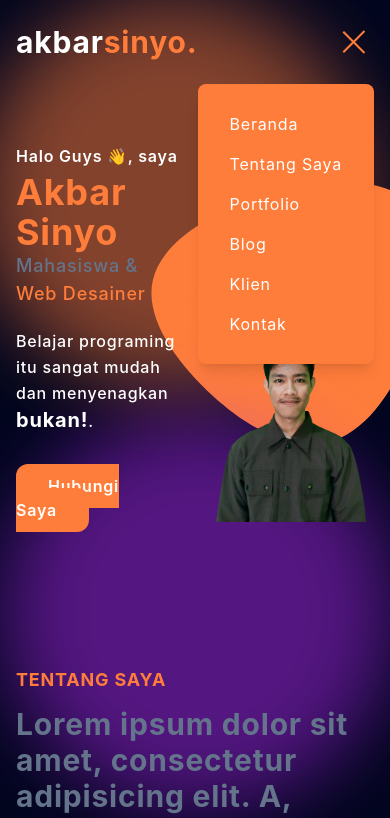
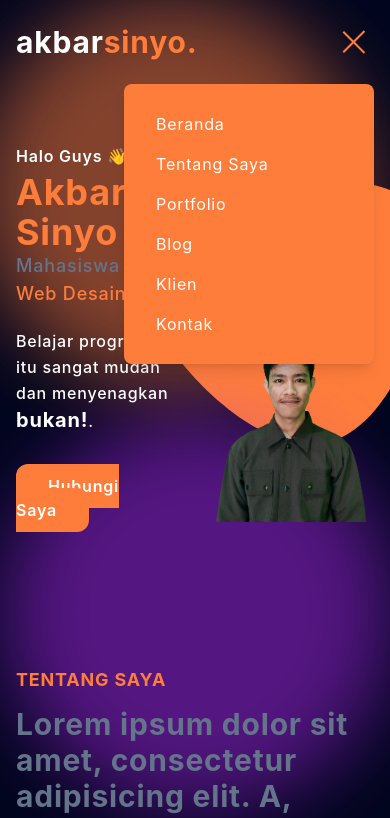
Before and after one commit to sinyo-wedding/sinyo-wedding.github.io, a website: page index.html in a window 390 px wide. Both pictures are taken after a click on the button 359 px from the left and 42 px from the top of the page. Shown: the top 818 px of the page. Drawn offline with nearby package versions, Linux system fonts and the light colour scheme; files that its build step writes are made by us from their sources.

Commit message:
update index.html

```diff
--- a/index.html
+++ b/index.html
@@ -25,7 +25,7 @@
             <span class="hamburger-line transition duration-300 ease-in-out origin-bottom-left"></span>
           </button>
 
-          <nav id="nav-menu" class="hidden absolute py-5 bg-secondary shadow-lg rounded-lg max-w-[250px] right-4 top-full lg:block lg:static lg:bg-transparent lg:max-w-full lg:shadow-none lg:rounded-none lg:bg-none">
+          <nav id="nav-menu" class="hidden absolute py-5 bg-secondary shadow-lg rounded-lg max-w-[250px] w-full right-4 top-full lg:block lg:static lg:bg-transparent lg:max-w-full lg:shadow-none lg:rounded-none lg:bg-none">
             <ul class="block lg:flex">
               <li class="group"><a href="#home" class="text-base py-2 mx-8 flex hover:text-primary lg:group-hover:text-secondary">Beranda</a></li>
               <li class="group"><a href="#about" class="text-base py-2 mx-8 flex hover:text-primary lg:group-hover:text-secondary">Tentang Saya</a></li>
```
